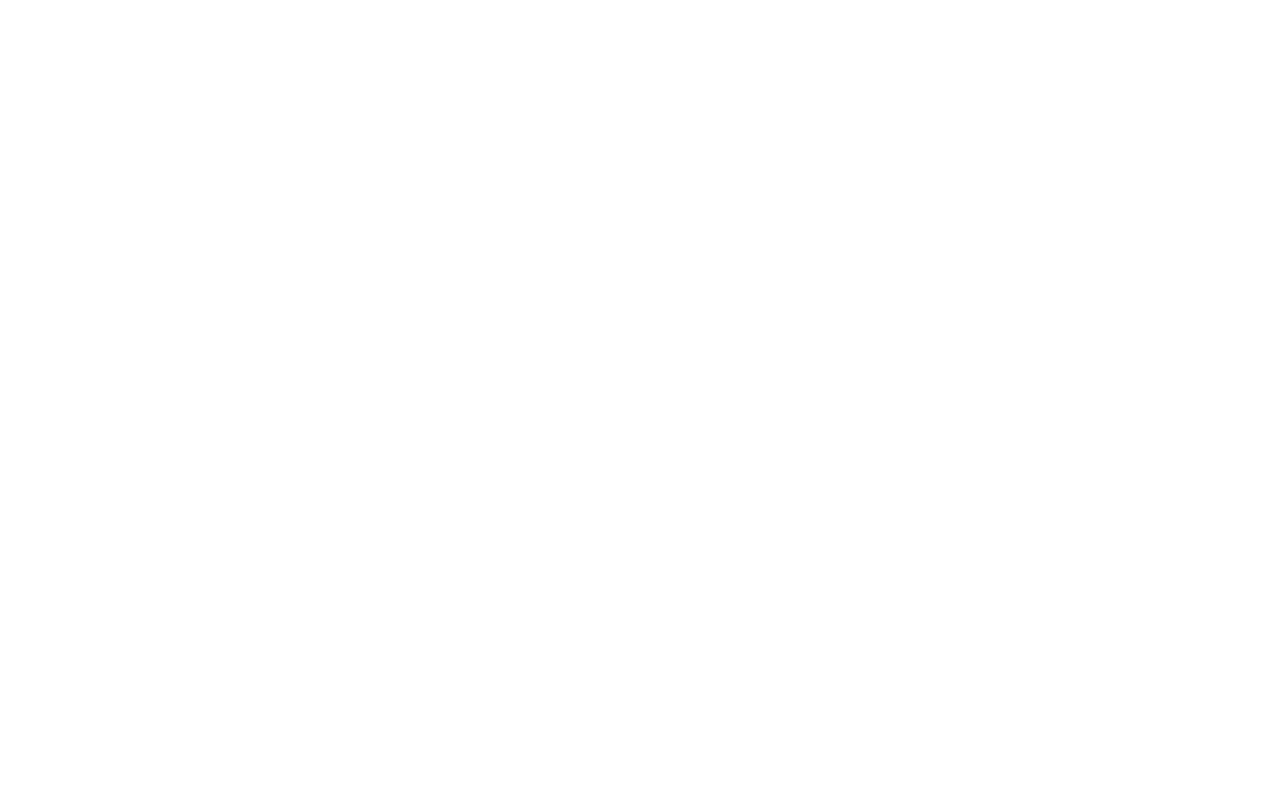
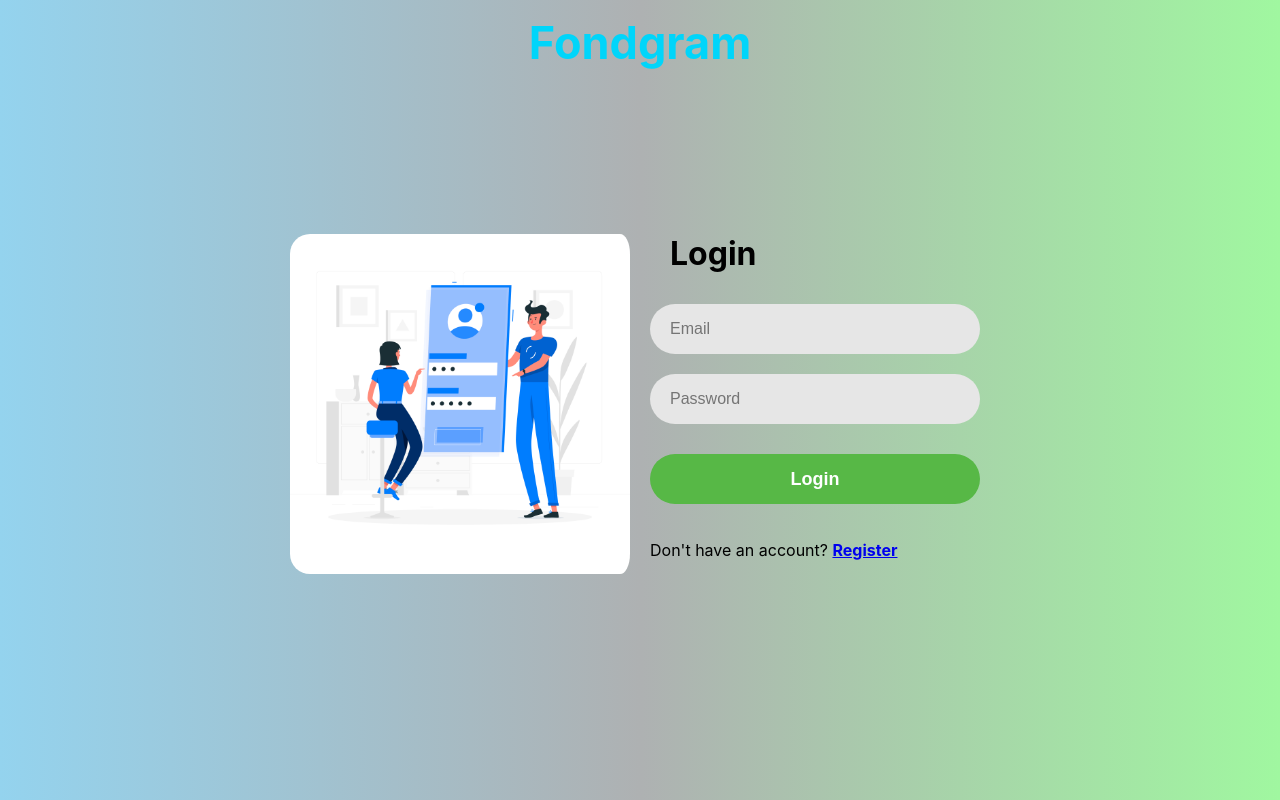
Before and after one commit to fondgram/view, a React (Create React App) app in the folder fondgram/: page /login in a window 1280 px wide. Before the commit this address had no page. Built offline with nearby package versions, Linux system fonts and the light colour scheme.

Commit message:
Added the login and Oops page

```diff
--- a/fondgram/package.json
+++ b/fondgram/package.json
@@ -12,6 +12,7 @@
     "@testing-library/user-event": "^13.5.0",
     "react": "^18.2.0",
     "react-dom": "^18.2.0",
+    "react-icons": "^4.8.0",
     "react-router-dom": "^6.10.0",
     "react-scripts": "5.0.1",
     "web-vitals": "^2.1.4"
--- a/fondgram/src/App.js
+++ b/fondgram/src/App.js
@@ -1,5 +1,9 @@
 import { BrowserRouter as Router, Routes, Route } from 'react-router-dom'
 import Home from "./Pages/Home/Home"
+import About from './Pages/About/About';
+import Login from './Pages/Login/Login';
+import Register from './Pages/Register/Register';
+import Oops from './Pages/Oops/Oops';
 import React, { useState } from 'react';
 import { AppContext } from './AppContext';
 
@@ -24,8 +28,13 @@
       <Router>
         <Routes>
           <Route path="/" element={<Home />} exact />
-          {/* <Route path="/about" element={<About />} exact />
-      <Route path="/fundraisers" element={<Fundraisers />} exact />
+          <Route path="/about" element={<About />} exact />
+          <Route path="/login" element={<Login />} exact />
+          <Route path="/login" element={<Login />} exact />
+          <Route path="/register" element={<Register />} exact />
+          <Route path="*" element={<Oops />}  />
+
+      {/*<Route path="/fundraisers" element={<Fundraisers />} exact />
       <Route path="/sign_in" element={<SignIn />} exact />
       <Route path="/sign_up" element={<SignUp />} exact />
       <Route path="/search" element={<Search />} exact />
--- /dev/null
+++ b/fondgram/src/Components/Navbar/Dropdown.js
@@ -0,0 +1,30 @@
+import React, { useContext, useState } from 'react';
+import { AppContext } from '../../AppContext';
+
+const Dropdown = () => {
+  const { currentUser, setCurrentUser } = useContext(AppContext);
+  const [isDropdownOpen, setIsDropdownOpen] = useState(false);
+
+  const handleLogout = () => {
+    // Perform logout logic here, such as clearing user data from local storage
+    setCurrentUser(null);
+  };
+
+  return (
+    <div className="dropdown">
+      <div className="dropdown-toggle" onClick={() => setIsDropdownOpen(!isDropdownOpen)}>
+        {currentUser ? currentUser.fullName : ''}
+        <span className="caret"></span>
+      </div>
+      {isDropdownOpen && (
+        <div className="dropdown-menu">
+          <div className="dropdown-item" onClick={handleLogout}>
+            Log out
+          </div>
+        </div>
+      )}
+    </div>
+  );
+};
+
+export default Dropdown;
--- a/fondgram/src/Components/Navbar/Navbar.js
+++ b/fondgram/src/Components/Navbar/Navbar.js
@@ -12,7 +12,7 @@
 } from '@mui/icons-material';
 import { IconButton } from '@mui/material';
 import { AppContext } from '../../AppContext';
-
+import Dropdown from './Dropdown';
 
 
 const Navbar = () => {
@@ -41,7 +41,6 @@
                     </li>
                     <li>
                         <Message sx={{ color: lightMode ? 'black' : ''}} />
-                        <Close sx={{ color: lightMode ? 'black' : ''}}/>
                         <Menu sx={{ color: lightMode ? 'black' : ''}}/>
                     </li>
                     <li>
--- /dev/null
+++ b/fondgram/src/Pages/About/About.js
@@ -0,0 +1,10 @@
+import React from 'react'
+import "./About.css"
+
+const About = () => {
+  return (
+    <div>About</div>
+  )
+}
+
+export default About
--- /dev/null
+++ b/fondgram/src/Pages/Login/Login.css
@@ -0,0 +1,92 @@
+.login__container {
+    background: linear-gradient(to right, #94d3ee, #aeb1b2, #a0f7a0);
+    height: 100vh;
+
+}
+
+.website {
+    text-align: center;
+    margin: 0;
+    padding: 15px;
+    color: #00D5FA;
+    font-size: 45px;
+}
+
+.login__page {
+    display: flex;
+    justify-content: center;
+    flex-direction: column;
+    align-items: center;
+    height: 80vh
+}
+
+
+.login {
+    display: grid;
+    grid-template-columns: 6fr 6fr;
+    gap: 20px;
+    max-width: 700px;
+}
+
+.login img {
+    width: 100%;
+    border-radius: 20px;
+    padding-right: 10px;
+}
+
+.login form input {
+    width: 290px;
+    height: 50px;
+    border-radius: 25px;
+    background-color: #e6e6e6;
+    border: none;
+    margin: 10px 0;
+    padding: 0 20px;
+    font-size: 16px;
+    color: #666;
+}
+
+.login h1 {
+    margin-top: 0;
+    padding: 0px 20px;
+}
+
+.login__button {
+    margin: 20px 0;
+    width: 330px;
+    height: 50px;
+    border-radius: 25px;
+    border: none;
+    color: white;
+    font-size: 18px;
+    font-weight: bold;
+    background-color: #57b846;
+}
+
+.login__button:hover {
+    cursor: pointer;
+    padding-bottom: 4px;
+}
+
+.login .error {
+    display: none;
+    color: red;
+}
+
+@media screen and (max-width: 678px) {
+    .login {
+        display: grid;
+        grid-template-columns: 1fr;
+        grid-template-rows: 1fr 1fr;
+    }
+
+    .login img {
+        width: 400px;
+        margin: auto;
+    }
+
+    body {
+        text-align: center;
+        padding: 70px 0;
+    }
+}
--- /dev/null
+++ b/fondgram/src/Pages/Login/Login.js
@@ -0,0 +1,27 @@
+import React from 'react'
+import "./Login.css"
+
+const Login = () => {
+    return (
+        <div className='login__container'>
+            <h1 className='website'>Fondgram</h1>
+            <div className='login__page'>
+                <div className="login">
+                    <img src={require("./assets/login.jpg")} alt="login" />
+                    <form action="./Php/login.php" method="POST">
+                        <h1>Login</h1>
+                        <input type="email" name="email" placeholder="Email" id="email" required />
+                        <input type="password" name="password" placeholder="Password" id="password" required />
+                        <button type="submit" className="login__button" name="submit" id="submit">Login</button>
+                        <p className="error"></p>
+                        <p>
+                            Don't have an account? <a href="register.php"><b>Register</b></a>
+                        </p>
+                    </form>
+                </div>
+            </div>
+        </div>
+    )
+}
+
+export default Login
--- /dev/null
+++ b/fondgram/src/Pages/Oops/Oops.css
@@ -0,0 +1,58 @@
+.oops-container {
+    display: flex;
+    flex-direction: column;
+    justify-content: center;
+    align-items: center;
+    min-height: 93vh;
+    background-color: #f9f9f9;
+    text-align: center;
+    padding-bottom: 40px;
+}
+
+.oops-title {
+    font-size: 55px;
+    font-weight: bold;
+    color: #001519;
+    text-shadow: 2px 2px #fff;
+    margin: 0;
+    margin-bottom: 15px;
+}
+
+.oops-image {
+    width: 350px;
+    height: 350px;
+    border-radius: 50%;
+    box-shadow: 0 0 15px rgba(0, 0, 0, 0.2);
+    margin-bottom: 2rem;
+}
+
+.oops-text {
+    font-size: 22px;
+    color: black;
+    font-weight: 700;
+    margin-bottom: 30px;
+}
+
+.oops-link {
+    display: inline-block;
+    padding: 11px 30px;
+    border-radius: 5px;
+    font-weight: 700;
+    background-color: #001519;
+    color: #fff;
+    text-decoration: none;
+    font-size: 19px;
+    transition: background-color 0.2s ease-in-out;
+}
+
+.oops-link:hover {
+    background-color: #006B7D;
+}
+
+
+.oops-container .website {
+    font-size: 55px;
+    font-weight: bold;
+    color: #006B7D;
+    margin: 0;
+}
--- /dev/null
+++ b/fondgram/src/Pages/Oops/Oops.js
@@ -0,0 +1,20 @@
+import React, { useContext } from 'react'
+import Navbar from '../../Components/Navbar/Navbar'
+import { AppContext } from '../../AppContext'
+import { Link } from 'react-router-dom';
+import { FaExclamationTriangle } from 'react-icons/fa';
+import "./Oops.css"
+const Oops = () => {
+    const { lightMode, setLightMode } = useContext(AppContext);
+    return (
+        <div className="oops-container">
+            <h1 className='website'>Fondgram</h1>
+            <h1 className="oops-title">Oops - 404 error </h1>
+            <img className="oops-image" src="https://i.imgur.com/qIufhof.png" alt="Oops" />
+            <p className="oops-text">We couldn't find the page you were looking for</p>
+            <a className="oops-link" href="/">Back to Home</a>
+        </div>
+    )
+}
+
+export default Oops
--- /dev/null
+++ b/fondgram/src/Pages/Register/Register.js
@@ -0,0 +1,9 @@
+import React from 'react'
+import "./Register.css"
+const Register = () => {
+  return (
+    <div>Register</div>
+  )
+}
+
+export default Register
```
Also changed, not shown: fondgram/src/Pages/About/About.css (added), fondgram/src/Pages/Login/assets/login.jpg (added), fondgram/src/Pages/Register/Register.css (added), 1 other file (tests, documents, lock files or other folders).
